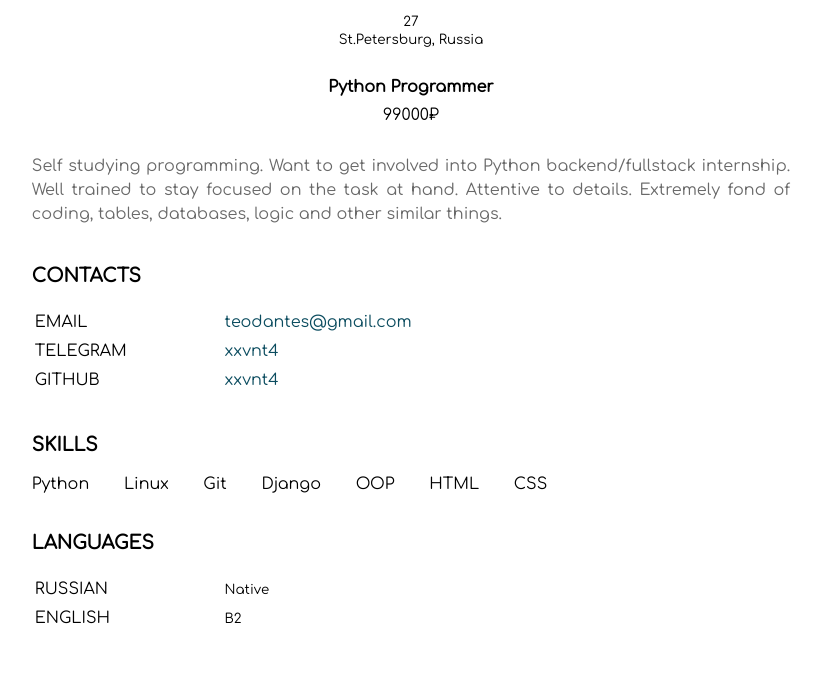
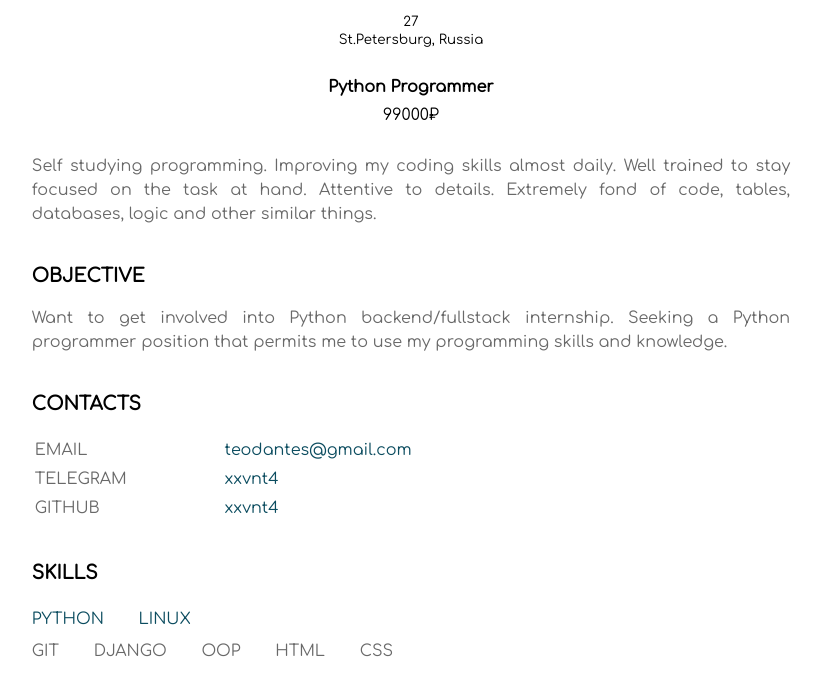
Before and after one commit to xxvnt4/xxvnt4.github.io, a plain HTML site: page index.html in a window 1280 px wide. Shown: the part 123-800 px from the top of the page, without its empty margins (229-1050 px from the left). Drawn offline with Linux system fonts and the light colour scheme.

Commit message:
Improve resume appearance

```diff
--- a/index.html
+++ b/index.html
@@ -28,10 +28,17 @@
 
         <div class="about" align="justify">
                 Self studying programming.
-                Want to get involved into Python backend/fullstack internship.
+                Improving my coding skills almost daily.
                 Well trained to stay focused on the task at hand.
                 Attentive to details.
-                Extremely fond of coding, tables, databases, logic and other similar things.
+                Extremely fond of code, tables, databases, logic and other similar things.
+        </div>
+
+        <h3>OBJECTIVE</h3>
+
+        <div class="about" align="justify">
+            Want to get involved into Python backend/fullstack internship.
+            Seeking a Python programmer position that permits me to use my programming skills and knowledge.
         </div>
 
         <h3>CONTACTS</h3>
@@ -56,7 +63,13 @@
         </h3>
 
         <p align="justify" class="skills">
-            Python Linux Git Django OOP HTML CSS
+            <a href="python_certificate.png" title="Certificate">PYTHON</a>
+            <a href="linux_certificate.png" title="Certificate">LINUX</a> <br>
+            GIT
+            DJANGO
+            OOP
+            HTML
+            CSS
         </p>
 
         <h3>
@@ -66,11 +79,11 @@
         <table class="table_languages">
             <tr>
                 <td class="column_contacts">RUSSIAN</td>
-                <td><small>Native</small></td>
+                <td>Native</td>
             </tr>
             <tr>
                 <td class="column_contacts">ENGLISH</td>
-                <td><small>B2</small></td>
+                <td>B2</td>
             </tr>
         </table>
     </body>
--- a/style.css
+++ b/style.css
@@ -3,7 +3,6 @@ h1 {
     margin-right: 20%;
     margin-top: 30px;
     margin-bottom: 15px;
-    <!--                border: 1px solid black;-->
 }
 
 p {
@@ -11,7 +10,6 @@ p {
     margin-right: 20%;
     margin-top: 0px;
     margin-bottom: 30px;
-    <!--                border: 1px solid black;-->
 }
 
 .table_contacts {
@@ -19,7 +17,6 @@ p {
     margin-right: 50%;
     width: 50%;
     margin-bottom: 30px;
-    <!-- border: 1px solid black; -->
 }
 
 h3 {
@@ -33,13 +30,11 @@ h3 {
     margin-left: 20%;
     margin-right: 20%;
     margin-bottom: 10px;
-    <!--                border: 1px solid black;-->
 }
 
 .body {
     font-family: Comfortaa;
     font-size: 16px;
-    <!--                border: 1px solid black;-->
 }
 
 .salary {
@@ -51,12 +46,14 @@ h3 {
 .table_languages {
     margin-left: 20%;
     margin-right: 20%;
+    margin-bottom: 100px;
     width: 50%;
 }
 
 .column_contacts {
     width: 30%;
     height: 25px;
+    color: #696969;
 }
 
 a {
@@ -80,4 +77,6 @@ img {
 
 .skills {
     word-spacing: 30px;
+    color: #696969;
+    line-height: 2;
 }
```
Also changed, not shown: linux_certificate.png (added), python_certificate.png (added).
